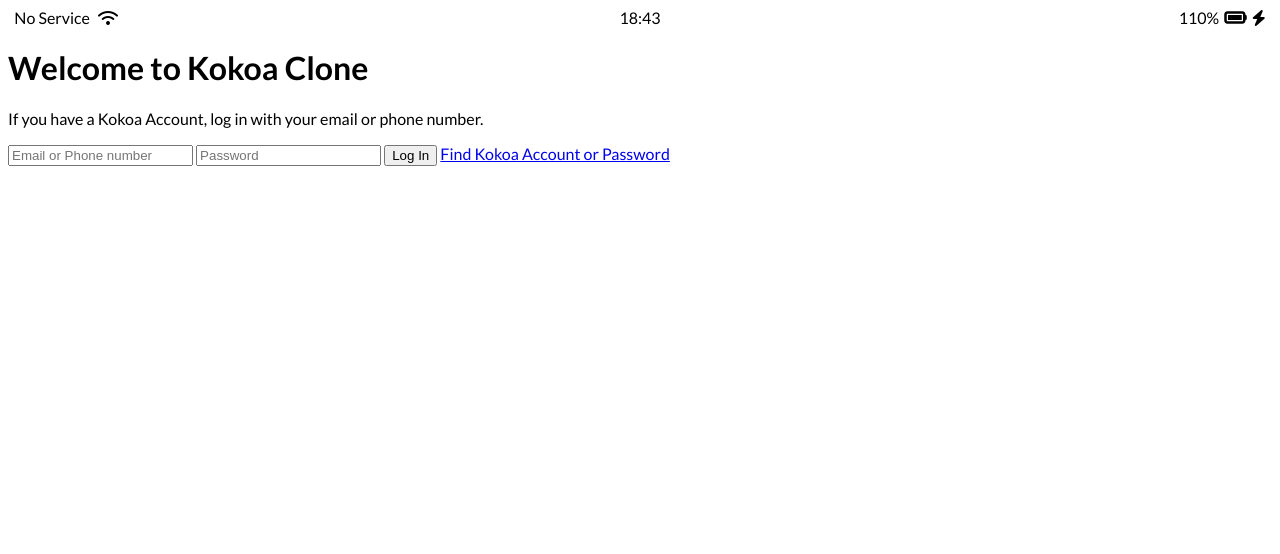
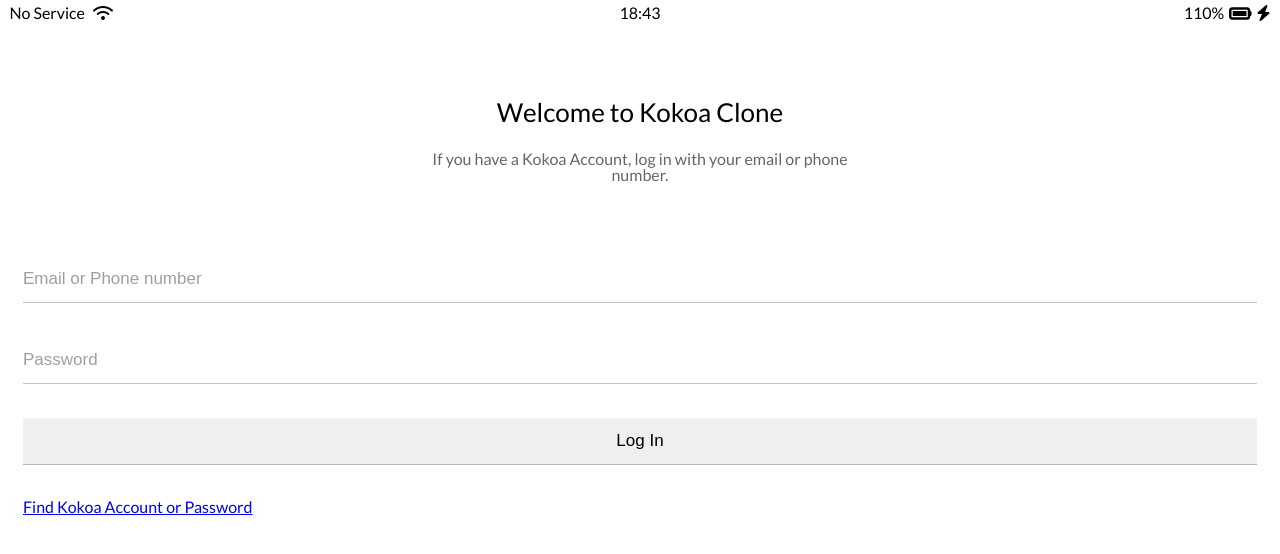
Before and after one commit to pyw0214/kokoa-clone-2024, a plain HTML site: page index.html in a window 1280 px wide. Drawn offline with Linux system fonts and the light colour scheme.

Commit message:
log-in page CSS added
header, input, input's line & outlines are modified

```diff
--- /dev/null
+++ b/css/reset.css
@@ -0,0 +1,133 @@
+/* http://meyerweb.com/eric/tools/css/reset/
+   v2.0 | 20110126
+   License: none (public domain)
+*/
+
+html,
+body,
+div,
+span,
+applet,
+object,
+iframe,
+h1,
+h2,
+h3,
+h4,
+h5,
+h6,
+p,
+blockquote,
+pre,
+a,
+abbr,
+acronym,
+address,
+big,
+cite,
+code,
+del,
+dfn,
+em,
+img,
+ins,
+kbd,
+q,
+s,
+samp,
+small,
+strike,
+strong,
+sub,
+sup,
+tt,
+var,
+b,
+u,
+i,
+center,
+dl,
+dt,
+dd,
+ol,
+ul,
+li,
+fieldset,
+form,
+label,
+legend,
+table,
+caption,
+tbody,
+tfoot,
+thead,
+tr,
+th,
+td,
+article,
+aside,
+canvas,
+details,
+embed,
+figure,
+figcaption,
+footer,
+header,
+hgroup,
+menu,
+nav,
+output,
+ruby,
+section,
+summary,
+time,
+mark,
+audio,
+video {
+  margin: 0;
+  padding: 0;
+  border: 0;
+  font-size: 100%;
+  font: inherit;
+  vertical-align: baseline;
+}
+/* HTML5 display-role reset for older browsers */
+article,
+aside,
+details,
+figcaption,
+figure,
+footer,
+header,
+hgroup,
+menu,
+nav,
+section {
+  display: block;
+}
+body {
+  line-height: 1;
+}
+ol,
+ul {
+  list-style: none;
+}
+blockquote,
+q {
+  quotes: none;
+}
+blockquote:before,
+blockquote:after,
+q:before,
+q:after {
+  content: "";
+  content: none;
+}
+table {
+  border-collapse: collapse;
+  border-spacing: 0;
+}
+
+input:focus {
+  outline: none;
+}
--- /dev/null
+++ b/css/status-bar.css
@@ -0,0 +1,23 @@
+.status-bar {
+  display: flex;
+  justify-content: center;
+  padding: 5px 3px;
+}
+.status-bar__column {
+  width: 33%;
+}
+.status-bar__column:first-child span {
+  margin-right: 5px;
+}
+.status-bar__column:nth-child(2) {
+  display: flex;
+  justify-content: center;
+}
+.status-bar__column:last-child {
+  display: flex;
+  justify-content: flex-end;
+  align-items: center;
+}
+.status-bar__column .fa-battery-full {
+  margin: 0px 5px;
+}
--- a/css/styles.css
+++ b/css/styles.css
@@ -1,26 +1,46 @@
 @import url("https://fonts.googleapis.com/css2?family=Lato:wght@300;400;700;900&display=swap");
+@import "reset.css";
+@import "status-bar.css";
+@import "variables.css";
 body {
   font-family: "Lato", sans-serif;
 }
-.status-bar {
+
+.welcome-header {
+  margin: 73px 0px;
+  text-align: center;
   display: flex;
-  justify-content: center;
-}
-.status-bar__column {
-  width: 33%;
-}
-.status-bar__column:first-child span {
-  margin-right: 5px;
-}
-.status-bar__column:nth-child(2) {
-  display: flex;
-  justify-content: center;
-}
-.status-bar__column:last-child {
-  display: flex;
-  justify-content: flex-end;
+  flex-direction: column;
   align-items: center;
 }
-.status-bar__column .fa-battery-full {
-  margin: 0px 5px;
+.welcome-header__title {
+  margin-bottom: 26px;
+  font-size: 26px;
+  font-weight: 400;
 }
+.welcome-header__text {
+  width: 35%;
+  opacity: 0.6;
+  font-weight: 400;
+}
+
+#login-form {
+  display: flex;
+  flex-direction: column;
+  margin: 0px 23px;
+}
+#login-form input {
+  padding: 13px 0px;
+  border: none;
+  font-size: 17px;
+  border-bottom: 1.5px solid rgba(0, 0, 0, 0.23);
+  margin-bottom: 34px;
+  transition: border-color 0.3s ease-in-out;
+}
+
+#login-form input::placeholder {
+  color: rgba(0, 0, 0, 0.38);
+}
+#login-form input:focus {
+  border-color: var(--yellow);
+}
--- /dev/null
+++ b/css/variables.css
@@ -0,0 +1,3 @@
+:root {
+  --yellow: #fae100;
+}
```
